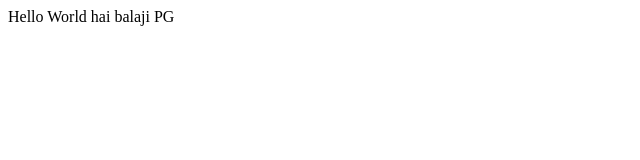
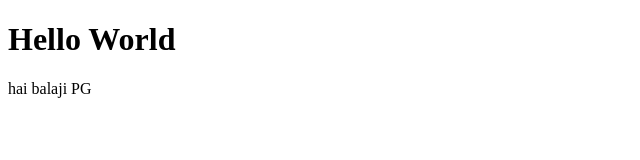
Before and after one commit to balajiPG1325/gitwork, a plain HTML site: page Index.html in a window 1280 px wide. Shown: the whole page, without its empty margins (0-640 px from the left). Drawn offline with Linux system fonts and the light colour scheme.

Commit message:
Update Index.html

```diff
--- a/Index.html
+++ b/Index.html
@@ -6,7 +6,7 @@
     <title>Document</title>
 </head>
 <body>
-    Hello World
+    <h1>  Hello World   </h1>
     hai balaji PG
 
 </body>
```
